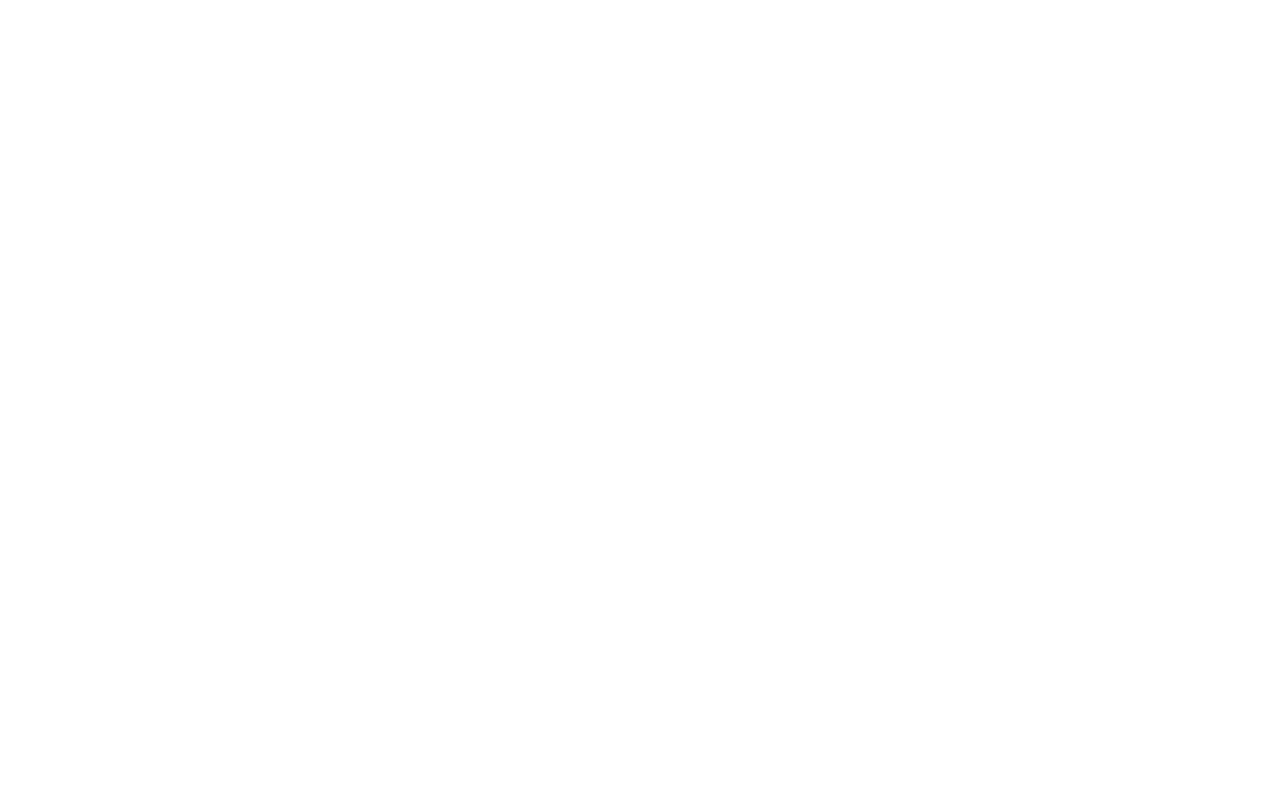
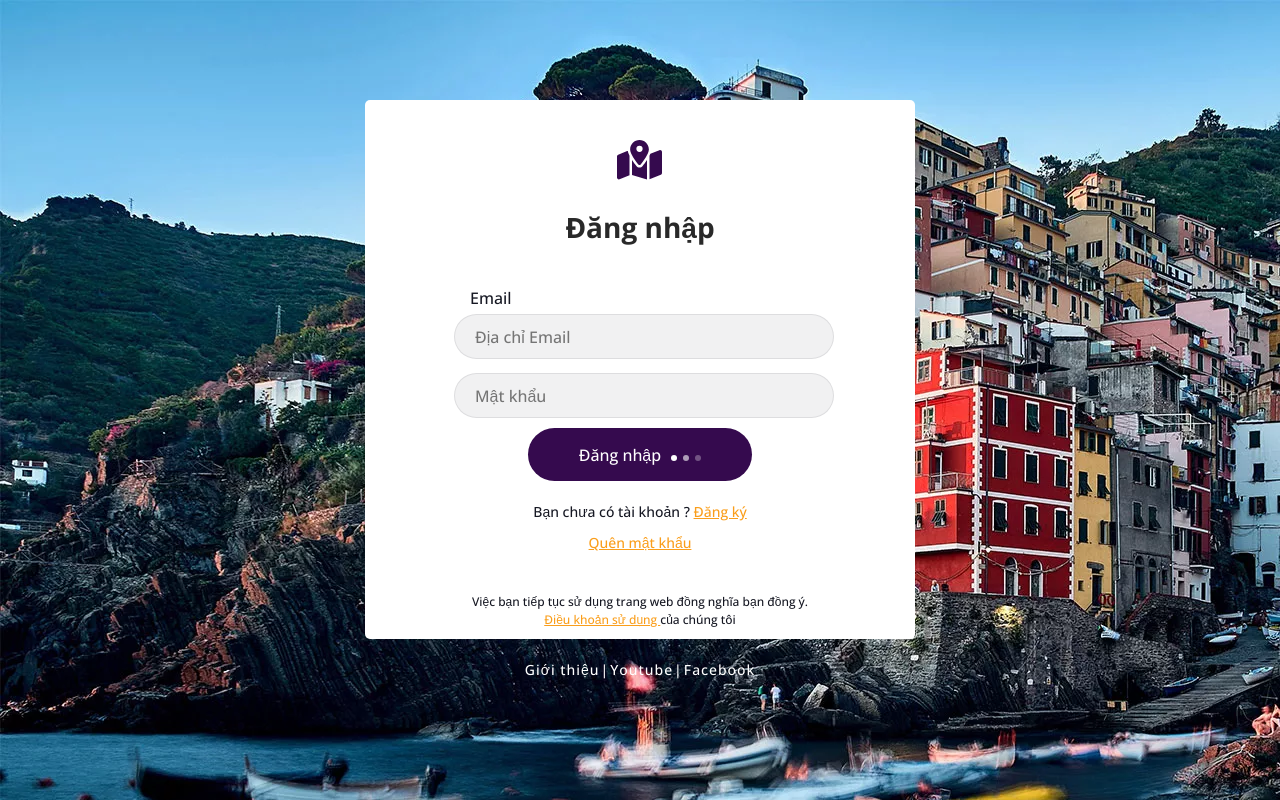
Before and after one commit to Pha1Huynh/travel_app_fe_react, a React (Create React App) app: page /login in a window 1280 px wide. Before the commit this address had no page. Built offline with nearby package versions, Linux system fonts and the light colour scheme.

Commit message:
update19/05

```diff
--- a/src/pages/client/HomePage/HomePage.scss
+++ b/src/pages/client/HomePage/HomePage.scss
@@ -2,6 +2,4 @@
     .main-content {
         height: 1000px;
     }
-
-
 }
--- /dev/null
+++ b/src/pages/client/LoginPage/LoginPage.scss
@@ -0,0 +1,115 @@
+.login-warpper {
+    display: flex;
+    align-items: center;
+    justify-content: center;
+    height: 100vh;
+    background-image: url('../../../images/banner/home.webp');
+    overflow: hidden;
+
+    .login-container {
+        margin: 1rem;
+    }
+
+    .login-title {
+        padding: 3rem 0 2rem 0;
+
+        h1{
+            color: #292929;
+            font-size: 2.8rem;
+            font-weight: 700;
+            line-height: 1.4;
+        }
+
+        .login-logo {
+            text-align: center;
+            font-size: 4rem;
+            color: #350a4e;
+        }
+    }
+
+    .login-content {
+        display: flex;
+        align-items: center;
+        justify-content: center;
+        flex-direction: column;
+        background-color: #fff;
+        width: 55rem;
+        min-height: 500px;
+        border-radius: 5px;
+        .login-group-input {
+            display: flex;
+            align-items: center;
+            justify-content: center;
+            flex-direction: column;
+            width: 380px;
+
+            .login-wp-text {
+                padding-left: 2rem;
+                width: 100%;
+            }
+
+            .login-form-input-warper {
+                width: 100%;
+            }
+
+            .login-form-input {
+                background: rgba(22,24,35,.06);
+                overflow: hidden;
+                border: 1px solid rgba(22,24,35,.09);
+                color: #464646;
+                border-radius: 4.4rem;
+                display: flex;
+                height: 4.5rem;
+                width: 100%;
+                margin: 4px;
+                outline: none;
+                padding: 12px 20px;
+            }
+
+            .login-form-input:last-child{
+                margin-bottom: 1rem;
+            }
+        }
+
+        .login-label-email {
+            display: block;
+        }
+
+        .login-note-dontacc {
+            font-size: 1.4rem;
+            margin-top: 2rem;
+            text-align: center;
+        }
+
+        .login-accep {
+            text-align: center;
+            font-size: 1.2rem;
+            margin-top: 3rem;
+        }
+
+        .text-color {
+            color: #fa9e1b;;
+        }
+    }
+
+    .login-about {
+        text-align: center;
+        font-size: 1.4rem;
+        letter-spacing: 0.1rem;
+        padding: 2rem;
+        font-weight: 400;
+
+        .about{
+            text-decoration: none;
+            color: #fff;
+        }
+        .space {
+            color: #fff;
+            display: inline;
+            padding-left: 0.1rem;
+            padding-right: 0.1rem;
+            margin-top: -0.2rem;
+        }
+    }
+
+}
--- /dev/null
+++ b/src/pages/client/LoginPage/LoginPage.tsx
@@ -0,0 +1,53 @@
+import './LoginPage.scss';
+
+import { FontAwesomeIcon } from '@fortawesome/react-fontawesome';
+import { faMapLocationDot } from '@fortawesome/free-solid-svg-icons';
+import Button from "../../../components/Button/Button";
+import { Link } from 'react-router-dom';
+
+function LoginPage() {
+    return ( <>
+    <div className="login-warpper">
+        <div className="login-container">
+            <div className="login-content">
+
+                <div className="login-title">
+                    <div className="login-logo">
+                        <FontAwesomeIcon icon={faMapLocationDot} />
+                    </div>
+
+                    <h1>Đăng nhập</h1>
+                </div>
+
+                <div className="login-group-input">
+                    <div className="login-wp-text"><span>Email</span></div>
+
+                    <div className="login-form-input-warper">
+                        <input type="text" name="" className='login-form-input' id="email" placeholder="Địa chỉ Email"/>
+                    </div>
+                    <div className="login-form-input-warper">
+                        <input type="text" name="" className='login-form-input' id="password" placeholder="Mật khẩu"/>
+                    </div>
+
+                    <Button text="Đăng nhập" type="primary" size="l"/>
+                    <div className="login-note-dontacc">
+                        <p>Bạn chưa có tài khoản ? <Link to={'#'} className='text-color'>Đăng ký</Link></p>
+                        <p><Link to={'/'} className='text-color'>Quên mật khẩu</Link></p>
+                    </div>
+                    <div className="login-accep">
+                        <p>Việc bạn tiếp tục sử dụng trang web đồng nghĩa bạn đồng ý.<br /><Link to={'#'} className='text-color'>Điều khoản sử dụng </Link> của chúng tôi</p>
+                    </div>
+                </div>
+
+            </div>
+            <div className="login-about">
+                    <Link to={'#'} className="about">Giới thiệu</Link><span className='space'>|</span>
+                    <Link to={'#'} className="about">Youtube</Link><span className='space'>|</span>
+                    <Link to={'#'} className="about">Facebook</Link>
+            </div>
+        </div>
+    </div>
+    </> );
+}
+
+export default LoginPage;
--- a/src/routes/index.ts
+++ b/src/routes/index.ts
@@ -1,2 +1,3 @@
 import HomePage from '../pages/client/HomePage/HomePage';
-export const publicRoutes = [{ path: '/', component: HomePage }];
+import LoginPage from '../pages/client/LoginPage/LoginPage';
+export const publicRoutes = [{ path: '/', component: HomePage },{ path: '/login', component: LoginPage }];
```
